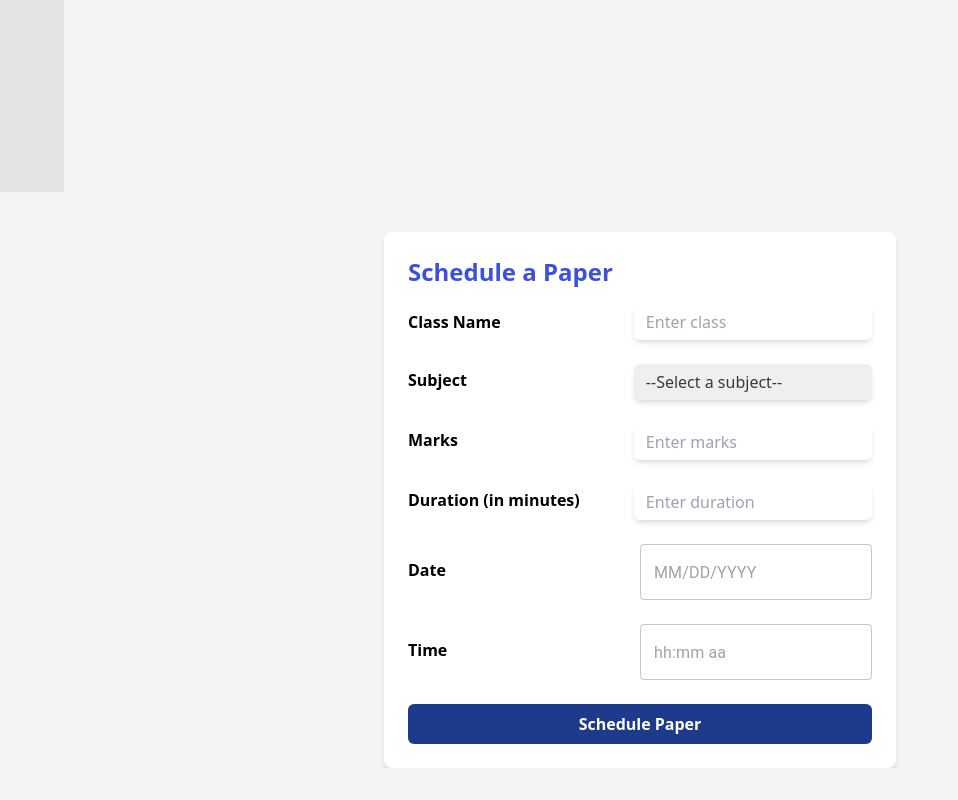
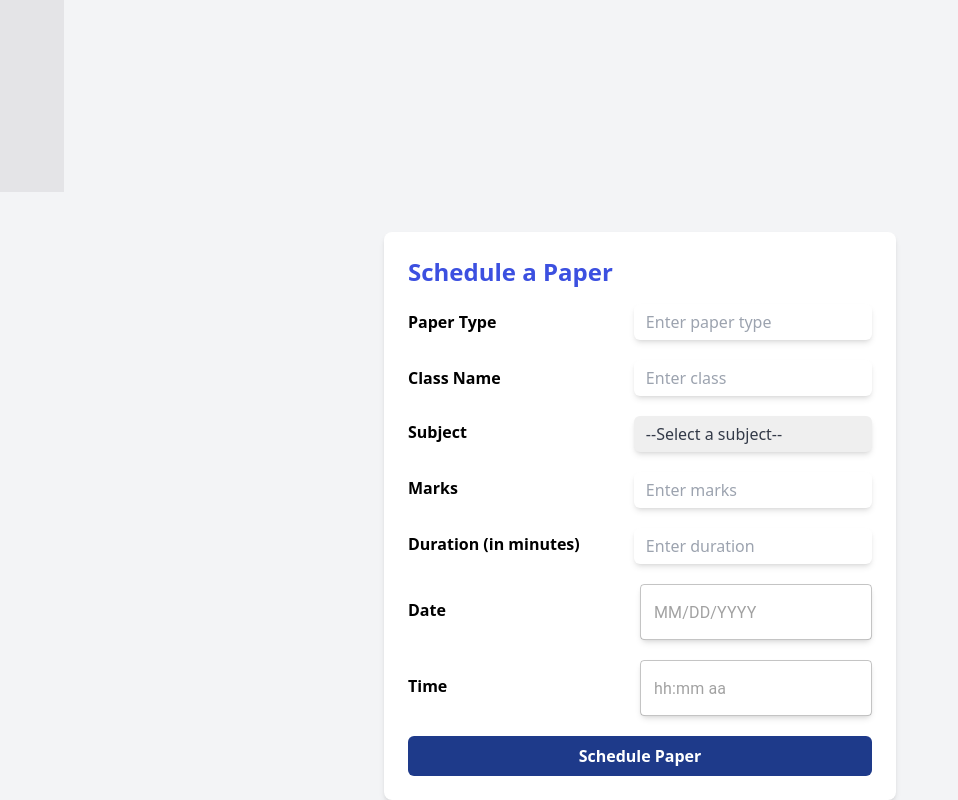
Before and after one commit to Kartikey2011yadav/EduWizTesting-Teacher-Portal, a React (Vite) app: page / in a window 1280 px wide. Shown: the part 608-1408 px from the top of the page, without its empty margins (0-958 px from the left). Before the commit the page ends 1376 px from the top, so only its background shows below. Built offline with nearby package versions, Linux system fonts and the light colour scheme.

Commit message:
added paper type

```diff
--- a/src/Schedule/Schedule.jsx
+++ b/src/Schedule/Schedule.jsx
@@ -4,6 +4,7 @@ import { AdapterDateFns } from '@mui/x-date-pickers/AdapterDateFns';
 import { DatePicker, TimePicker } from '@mui/x-date-pickers';
 
 const SchedulePaper = () => {
+  const [paperName, setpaperName] = useState('');
   const [className, setClassName] = useState('');
   const [subject, setSubject] = useState('');
   const [marks, setMarks] = useState('');
@@ -31,7 +32,19 @@ const SchedulePaper = () => {
         <h2 className="text-2xl font-bold text-left dark:text-white text-primary">Schedule a Paper</h2>
 
       </div>
-      <form onSubmit={handleSubmit} className="space-y-6">
+      <form onSubmit={handleSubmit} className="space-y-5">
+
+      {/* Paper name  */}
+      <div className='flex justify-start items-center'>
+          <label className="block dark:text-white text-wrap w-full font-semibold">Paper Type</label>
+          <input
+            type="text"
+            value={paperName}
+            onChange={(e) => setpaperName(e.target.value)}
+            className="w-full px-3 py-2  border-none rounded-md shadow-md focus:outline-none focus:ring-1 focus:ring-primary appearance-none text-gray-700 dark:text-black  leading-tight focus:shadow-outline"
+            placeholder="Enter paper type"
+          />
+        </div>
 
         {/* Class Name Input */}
         <div className='flex justify-start items-center'>
@@ -91,7 +104,7 @@ const SchedulePaper = () => {
         {/* Date Picker */}
         <div className='flex justify-start items-center'>
           <label className="block w-full  font-semibold mb-1">Date</label>
-          <div className='w-full  dark:bg-white rounded-md'>
+          <div className='w-full  dark:bg-white rounded-md shadow-md'>
             <LocalizationProvider dateAdapter={AdapterDateFns}>
               <DatePicker
                 value={date}
@@ -101,7 +114,7 @@ const SchedulePaper = () => {
                     <input
                       ref={inputRef}
                       {...inputProps}
-                      className="w-full px-3 py-2 border-none text-black rounded-md shadow-md focus:outline-none focus:ring-1 focus:ring-primary appearance-none text-gray-700 dark:text-black leading-tight focus:shadow-outline"
+                      className="w-full  border-none text-black focus:outline-none focus:ring-1 focus:ring-primary appearance-none text-gray-700 dark:text-black leading-tight focus:shadow-outline"
                     />
                     <span className="absolute  right-3 top-2">{InputProps?.endAdornment}</span>
                   </div>
@@ -114,7 +127,7 @@ const SchedulePaper = () => {
         {/* Time Picker */}
         <div className='flex justify-start items-center'>
           <label className="block w-full text-gray-700 dark:text-gray-300 font-semibold mb-1">Time</label>
-          <div className='w-full dark:bg-white rounded-md'>
+          <div className='w-full dark:bg-white rounded-md shadow-md'>
             <LocalizationProvider dateAdapter={AdapterDateFns} >
               <TimePicker
                 ampm
@@ -125,7 +138,7 @@ const SchedulePaper = () => {
                     <input
                       ref={inputRef}
                       {...inputProps}
-                      className="w-full px-3 py-2 border-none  rounded-md shadow-md focus:outline-none focus:ring-1 focus:ring-primary appearance-none text-gray-700 dark:text-black leading-tight focus:shadow-outline"
+                      className="w-full px-3 py-2 border-none focus:outline-none focus:ring-1 focus:ring-primary appearance-none text-gray-700 dark:text-black leading-tight focus:shadow-outline"
                     />
                     <span className="absolute right-3 top-2">{InputProps?.endAdornment}</span>
                   </div>
```
